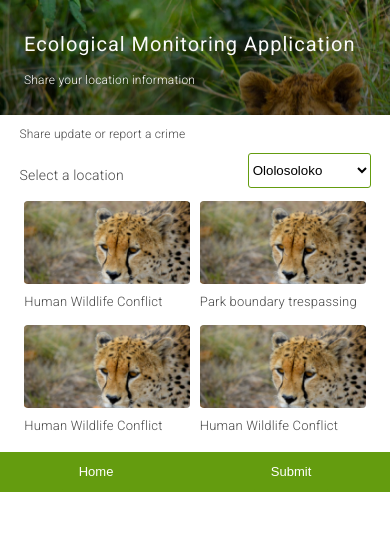
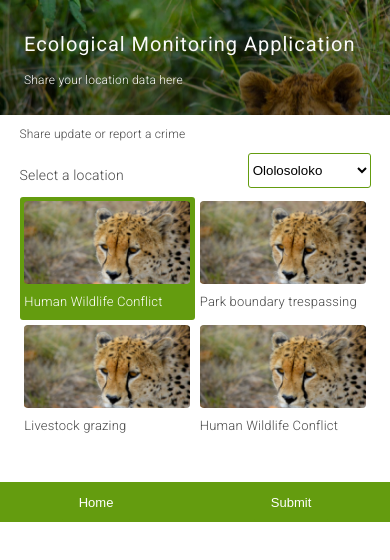
Before and after one commit to musakanneh/eco_monitor, a Vue app: page /shareData in a window 390 px wide. Shown: the top 560 px of the page. Built offline with nearby package versions, Linux system fonts and the light colour scheme.

Commit message:
Updated UI

```diff
--- a/src/views/ShareData.vue
+++ b/src/views/ShareData.vue
@@ -4,7 +4,7 @@
       <aside>
         <h1>{{ Intro }}</h1>
         <p>
-          Share your location information
+          Share your location data here
         </p>
       </aside>
     </main>
@@ -26,23 +26,24 @@
     </section>
 
     <section class="section-cover">
-      <div @click="buttonisPressed()" class="data-categories">
-        <div class="sec-one">
+      <div class="data-categories">
+        <div @click="buttonisPressed(0)" :style="getStyle(0)" class="sec-one">
           <img src="../assets/tiger.png" alt="" />
           <p>Human Wildlife Conflict</p>
         </div>
-        <div class="sec-one">
+
+        <div @click="buttonisPressed(1)" class="sec-one" :style="getStyle(1)">
           <img src="../assets/tiger.png" alt="" />
           <p>Park boundary trespassing</p>
         </div>
       </div>
 
       <div class="data-categories">
-        <div class="sec-one">
+        <div @click="buttonisPressed(2)" class="sec-one" :style="getStyle(2)">
           <img src="../assets/tiger.png" alt="" />
-          <p>Human Wildlife Conflict</p>
+          <p>Livestock grazing</p>
         </div>
-        <div class="sec-one">
+        <div @click="buttonisPressed(3)" class="sec-one" :style="getStyle(3)">
           <img src="../assets/tiger.png" alt="" />
           <p>Human Wildlife Conflict</p>
         </div>
@@ -66,12 +67,23 @@ export default {
     return {
       isRedColor: "red",
       Intro: "Ecological Monitoring Application",
+      selectedIndex: 0,
     };
   },
 
   methods: {
-    async buttonisPressed() {
-      alert("Musa");
+    async buttonisPressed(index) {
+      this.selectedIndex = index;
+    },
+
+    getStyle(index) {
+      return this.selectedIndex == index
+        ? {
+            "border-radius": "3px",
+            "background-color": "#649c0f",
+            color: "#fff",
+          }
+        : {};
     },
   },
 };
@@ -83,7 +95,7 @@ export default {
     p {
       font-weight: 300 !important;
       font-size: 12px;
-      letter-spacing: .2px;
+      letter-spacing: 0.2px;
     }
     main {
       background-image: linear-gradient(
@@ -118,10 +130,9 @@ export default {
       font-size: 12px;
       color: #fff;
       width: 100%;
-      margin-top: 0.5rem;
+      margin-top: 2.4rem;
       display: flex;
       justify-content: space-around;
-
 
       button:hover {
         background: green;
```
